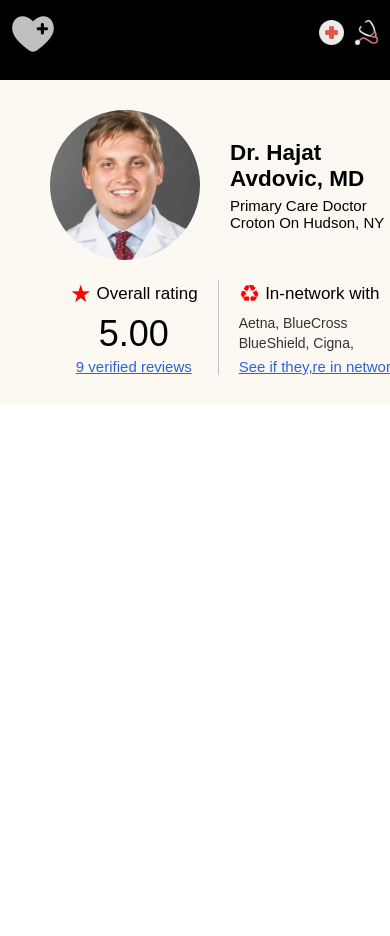
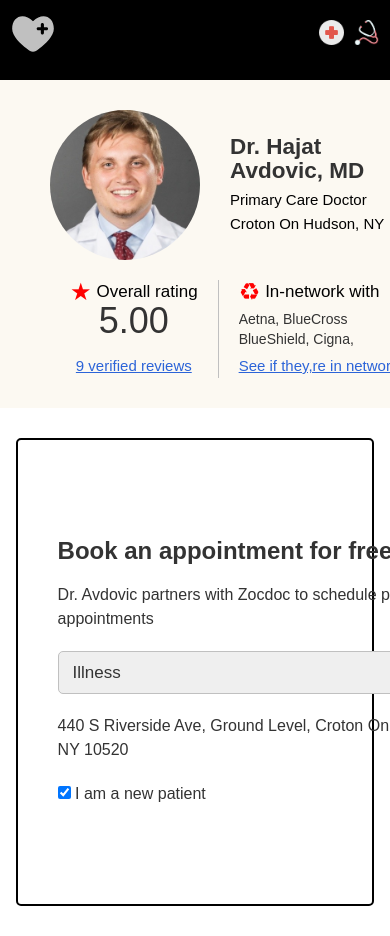
Before and after one commit to codeyourwaytofreedom/universal_health, a Next.js app: page /dr in a window 390 px wide. Before the commit the page ends 844 px from the top, so only its background shows below. Built offline with nearby package versions, Linux system fonts and the light colour scheme; grey boxes are pictures that could not be loaded.

Commit message:
book appointment section done.
to be made responsive

Keep going

Remember why you started.

```diff
--- a/pages/dr.tsx
+++ b/pages/dr.tsx
@@ -2,6 +2,7 @@ import Image from "next/image";
 import Wrapper from "../Components/Wrapper";
 import d from "../styles/Dr.module.css";
 import dr from "../public/d.jpeg";
+import Link from "next/link";
 
 
 const DR = () => {
@@ -45,6 +46,42 @@ const DR = () => {
 
 
                 </div>
+
+                <div className={d.dr_book}>
+                    <div className={d.dr_book_kernel}>
+                        <div className={d.dr_book_kernel_left}>
+                            <h2>Book an appointment for free</h2>
+                            <div>Dr. Avdovic partners with Zocdoc to schedule patient appointments</div>
+                            <select>
+                                <optgroup label="Popular Visit Reasons">
+                                    <option value="1" defaultChecked>Illness</option>
+                                    <option value="1">Pediatric Consultation</option>
+                                    <option value="1">Psychiatry Consultation</option>
+                                    <option value="1">Gastroenterology Consultation</option>
+                                    <option value="1">Annual Physical</option>
+                                    <option value="1"></option>
+                                </optgroup>
+                                <optgroup label="All Visit Reasons">
+                                    <option value="1">Abdominal Pain</option>
+                                    <option value="1">Abscess</option>
+                                    <option value="1">Acid Reflux / Heartburn</option>
+                                    <option value="1">Annual Check Up</option>
+                                    <option value="1">Back Pain</option>
+                                    <option value="1">Blood Pressure Testing</option>
+                                </optgroup>
+                            </select>
+                            <div>440 S Riverside Ave, Ground Level, Croton On Hudson, NY 10520</div>
+                            <div><input type="checkbox" defaultChecked/><span> I am a new patient</span></div>
+
+                        </div>
+                        <div className={d.dr_book_kernel_right}>
+                            <div>At this time, the provider has no availability on Zocdoc at this location
+                                for appointments that meet your search criteria.
+                            </div>
+                            <Link href={"/"}>Notify me of new availability</Link>
+                        </div>
+                    </div>
+                </div>
             </div>
         </Wrapper>
     );
--- a/styles/Dr.module.css
+++ b/styles/Dr.module.css
@@ -2,8 +2,13 @@
   min-height: 100vh;
   padding-top: 80px;
 }
-.dr span, .dr div, .dr h2, .dr h3, .dr h4 {
-  font-family: Arial, Helvetica, sans-serif !important;
+.dr h2 {
+  color: #333333;
+}
+.dr span, .dr a, .dr div, .dr h1, .dr h2, .dr h3, .dr h4 {
+  font-family: sharp-sans-medium, fallback-font, Arial, sans-serif;
+  line-height: 24px;
+  letter-spacing: 0em;
 }
 .dr_intro {
   background-color: rgb(252, 249, 242);
@@ -13,6 +18,7 @@
   flex-wrap: wrap;
   justify-content: space-around;
   row-gap: 20px;
+  min-height: 250px;
 }
 .dr_intro_image {
   display: flex;
@@ -87,4 +93,54 @@
   overflow-y: hidden;
   font-size: 14px;
   color: rgb(51, 51, 51);
+}
+.dr_book {
+  padding: 30px 4vw;
+}
+.dr_book_kernel {
+  border: 2px solid black;
+  border-radius: 5px;
+  display: grid;
+  grid-template-columns: 400px 1fr;
+  align-items: center;
+  padding: 50px 40px;
+  -moz-column-gap: 50px;
+       column-gap: 50px;
+}
+.dr_book_kernel_left, .dr_book_kernel_right {
+  display: grid;
+  row-gap: 20px;
+  color: #333333;
+  line-height: 24px;
+  font-size: 16px;
+}
+.dr_book_kernel_left select, .dr_book_kernel_right select {
+  color: rgb(51, 51, 51);
+  line-height: 24px;
+  padding: 10px;
+  font-weight: 100;
+  line-height: 24px;
+  outline: none;
+  border: 1px solid silver;
+  border-radius: 5px;
+  cursor: pointer;
+  font-family: sharp-sans-medium, fallback-font, Arial, sans-serif;
+  font-size: 17px;
+  line-height: 24px;
+  letter-spacing: 0em;
+}
+.dr_book_kernel_right {
+  background-color: #F7F8F9;
+  padding: 30px;
+  color: rgb(51, 51, 51);
+  text-align: left;
+  padding-right: 15%;
+}
+.dr_book_kernel_right a {
+  background-color: rgb(255, 240, 75);
+  width: -webkit-fit-content;
+  width: -moz-fit-content;
+  width: fit-content;
+  padding: 10px 25px;
+  color: rgb(51, 51, 51);
 }/*# sourceMappingURL=Dr.module.css.map */
--- a/styles/Dr.module.scss
+++ b/styles/Dr.module.scss
@@ -1,8 +1,13 @@
 .dr{
     min-height: 100vh;
     padding-top: 80px;
-    span, div, h2,h3,h4{
-        font-family: Arial, Helvetica, sans-serif !important;
+    h2{
+        color: #333333;
+    }
+    span, a, div, h1,h2,h3,h4{
+        font-family: sharp-sans-medium, fallback-font, Arial, sans-serif;
+        line-height: 24px;
+        letter-spacing: 0em;
     }
     &_intro{
         background-color: rgb(252, 249, 242);
@@ -12,6 +17,7 @@
         flex-wrap:wrap;
         justify-content: space-around;
         row-gap: 20px;
+        min-height: 250px;
         &_image{
             display: flex;
             align-items: center;
@@ -80,5 +86,53 @@
             }
         }
     }
+    &_book{
+        padding: 30px 4vw;
+        &_kernel{
+            border: 2px solid black;
+            border-radius: 5px;
+            display: grid;
+            grid-template-columns: 400px 1fr;
+            align-items: center;
+            padding: 50px 40px;
+            column-gap: 50px;
+            &_left, &_right{
+                display: grid;
+                row-gap: 20px;
+                color: #333333;
+                line-height: 24px;
+                font-size: 16px;
+                select{
+                    color: rgb(51, 51, 51);
+                    line-height: 24px;
+                    padding: 10px;
+                    font-weight: 100;
+                    line-height: 24px;
+                    outline: none;
+                    border: 1px solid silver;
+                    border-radius: 5px;
+                    cursor: pointer;
+                    font-family: sharp-sans-medium, fallback-font, Arial, sans-serif;
+                    font-size: 17px;
+                    line-height: 24px;
+                    letter-spacing: 0em;
+                }
+            }
+            &_right{
+                background-color: #F7F8F9;
+                padding: 30px;
+                color: rgb(51, 51, 51);
+                text-align: left;
+                padding-right: 15%;
+                a{
+                    background-color: rgb(255, 240, 75);;
+                    width: fit-content;
+                    padding: 10px 25px;
+                    color: rgb(51, 51, 51);
+                }
+
+            }
+        }
+    }
 
 }
```
Also changed, not shown: 1 other file (tests, documents, lock files or other folders).
